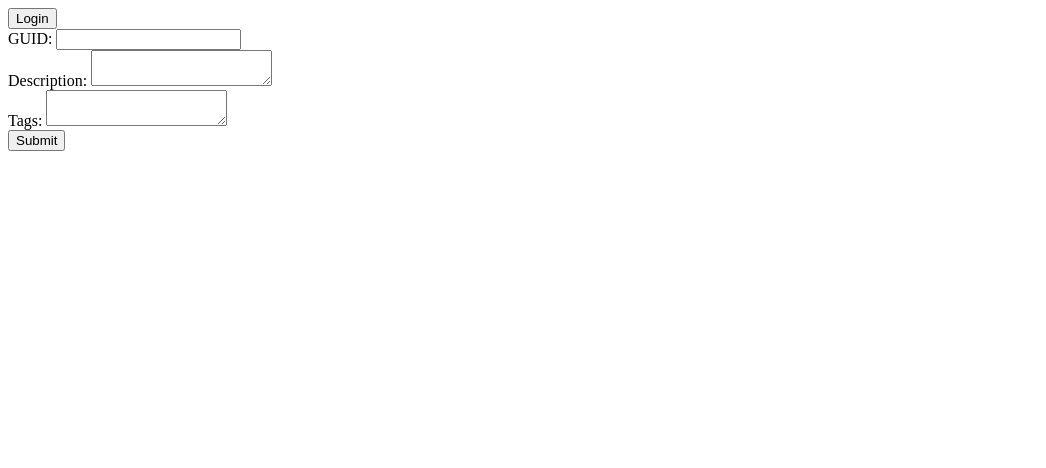
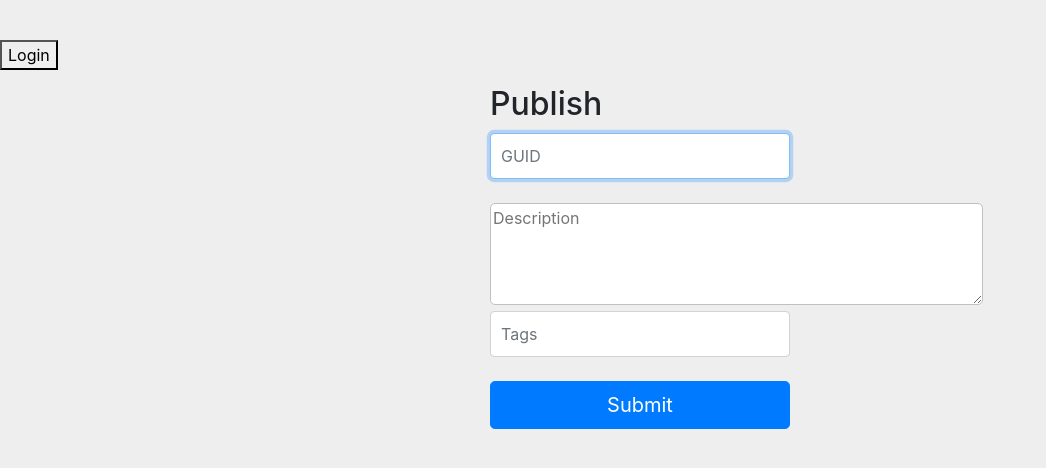
Before and after one commit to NEricN/enhack, a website: page views/publish.html in a window 1280 px wide. Shown: the whole page, without its empty margins (0-1046 px from the left). Drawn offline with nearby package versions, Linux system fonts and the light colour scheme; files that its build step writes are made by us from their sources.

Commit message:
make the publish.html pretty

```diff
--- a/views/publish.html
+++ b/views/publish.html
@@ -1,10 +1,63 @@
 {% extends "index.html" %}
 
 {% block content %}
-	<form action="/publish" method="POST">
-	  GUID: <input type="text" name="guid" /><br>
-	  Description: <textarea name="description"></textarea><br>
-	  Tags: <textarea name="tags"></textarea><br>
-	  <input type="submit" value="Submit" />
-	</form>
+    <link href="http://getbootstrap.com/dist/css/bootstrap.min.css" rel="stylesheet">
+    <script src="http://getbootstrap.com/assets/js/ie-emulation-modes-warning.js"></script>
+    <style type="text/css">
+      body {
+        padding-top: 40px;
+        padding-bottom: 40px;
+        background-color: #eee;
+      }
+
+      .form-publish {
+        max-width: 330px;
+        padding: 15px;
+        margin: 0 auto;
+      }
+      .form-publish .form-publish-heading,
+      .form-publish .checkbox {
+        margin-bottom: 10px;
+      }
+      .form-publish .checkbox {
+        font-weight: normal;
+      }
+      .form-publish .form-control {
+        position: relative;
+        height: auto;
+        -webkit-box-sizing: border-box;
+           -moz-box-sizing: border-box;
+                box-sizing: border-box;
+        padding: 10px;
+        font-size: 16px;
+      }
+      .form-publish .form-control:focus {
+        z-index: 2;
+      }
+      textarea {
+        border-radius:5px;
+        border:1px solid #c0c0c0;
+        -moz-border-radius:5px;
+        -webkit-border-radius:5px;
+      }
+
+    </style>
+  </head>
+
+  <body>
+
+    <div class="container">
+
+      <form class="form-publish" role="form">
+        <h2 class="form-publish-heading">Publish</h2>
+        <input type="text" name="guid" class="form-control" placeholder="GUID" required autofocus>
+        <br>
+        <textarea rows="4" cols="46" name="description" placeholder="Description" required autofocus></textarea>
+        <br>
+        <input type="text" name="tags" class="form-control" placeholder="Tags" required autofocus>
+        <br>
+        <input class="btn btn-lg btn-primary btn-block" type="submit" value="Submit" />
+      </form>
+
+    </div> <!-- /container -->
 {% endblock %}
```
